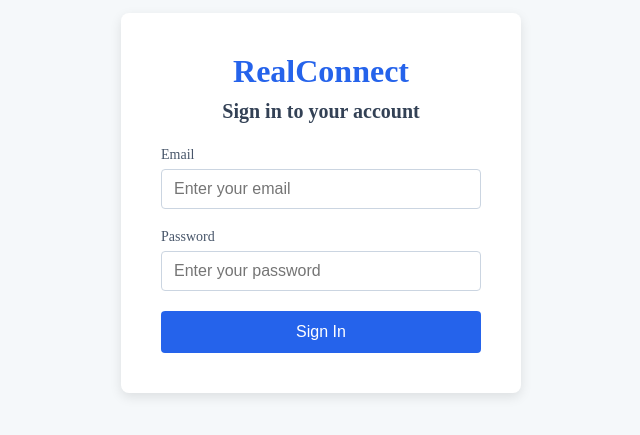
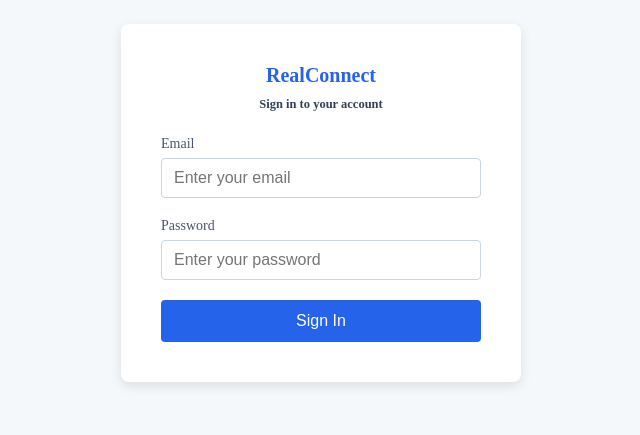
Before and after one commit to RealConnect-Start-up-Capstone-Design2/FE, a React (Vite) app in the folder realconnect/: page /login in a window 1280 px wide. Shown: the part 197-632 px from the top of the page, without its empty margins (319-959 px from the left). Built offline with nearby package versions, Linux system fonts and the light colour scheme.

Commit message:
Style : global.css 미디어 쿼리 수정

```diff
--- a/realconnect/src/styles/global.css
+++ b/realconnect/src/styles/global.css
@@ -1,6 +1,6 @@
-@media screen and (min-width: 1920px) {
+@media screen {
   :root {
-    font-size: 15px;
+    font-size: calc(100vw / 128); /* 1920px 기준: 1920 / 128 = 15px */
   }
 }
 
```
